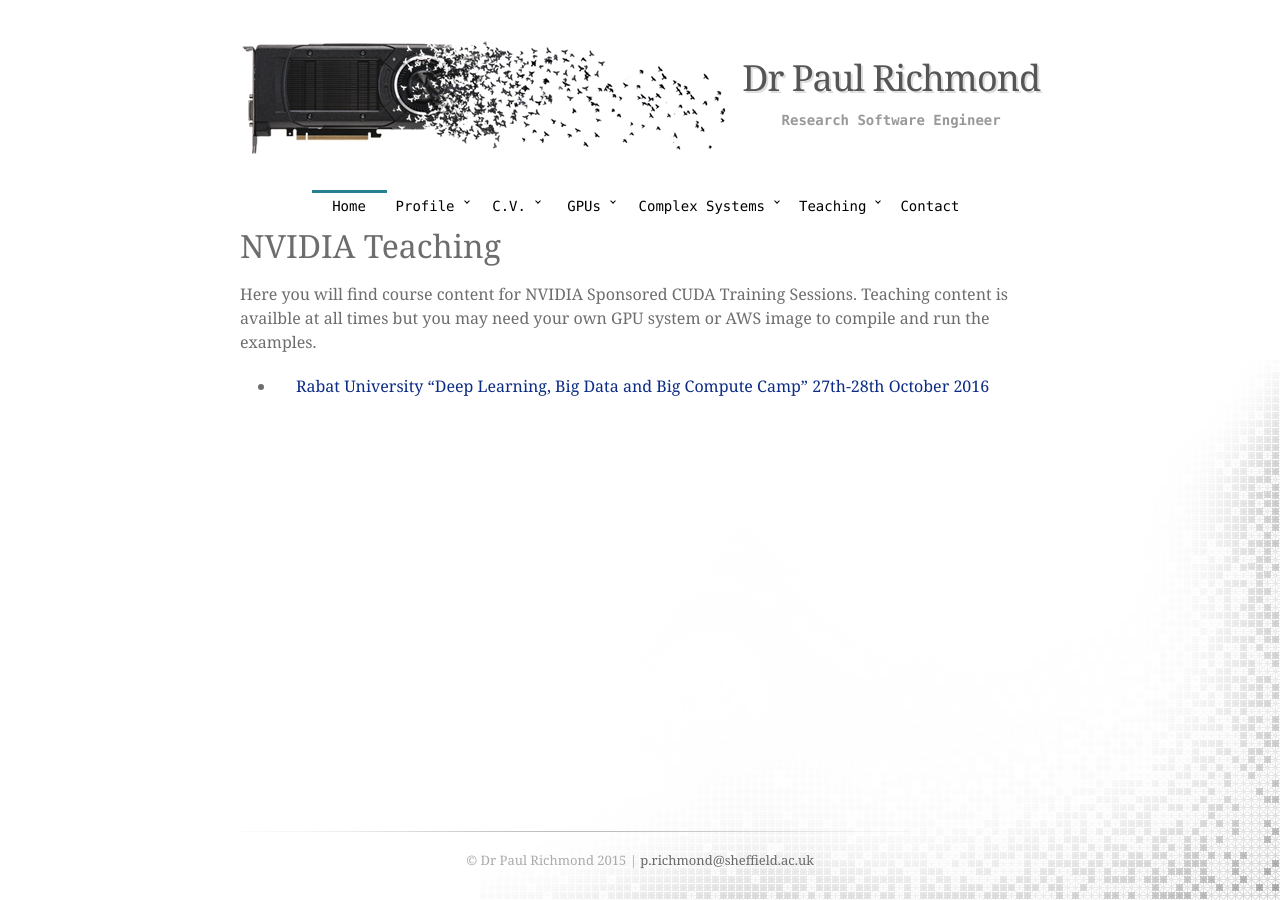
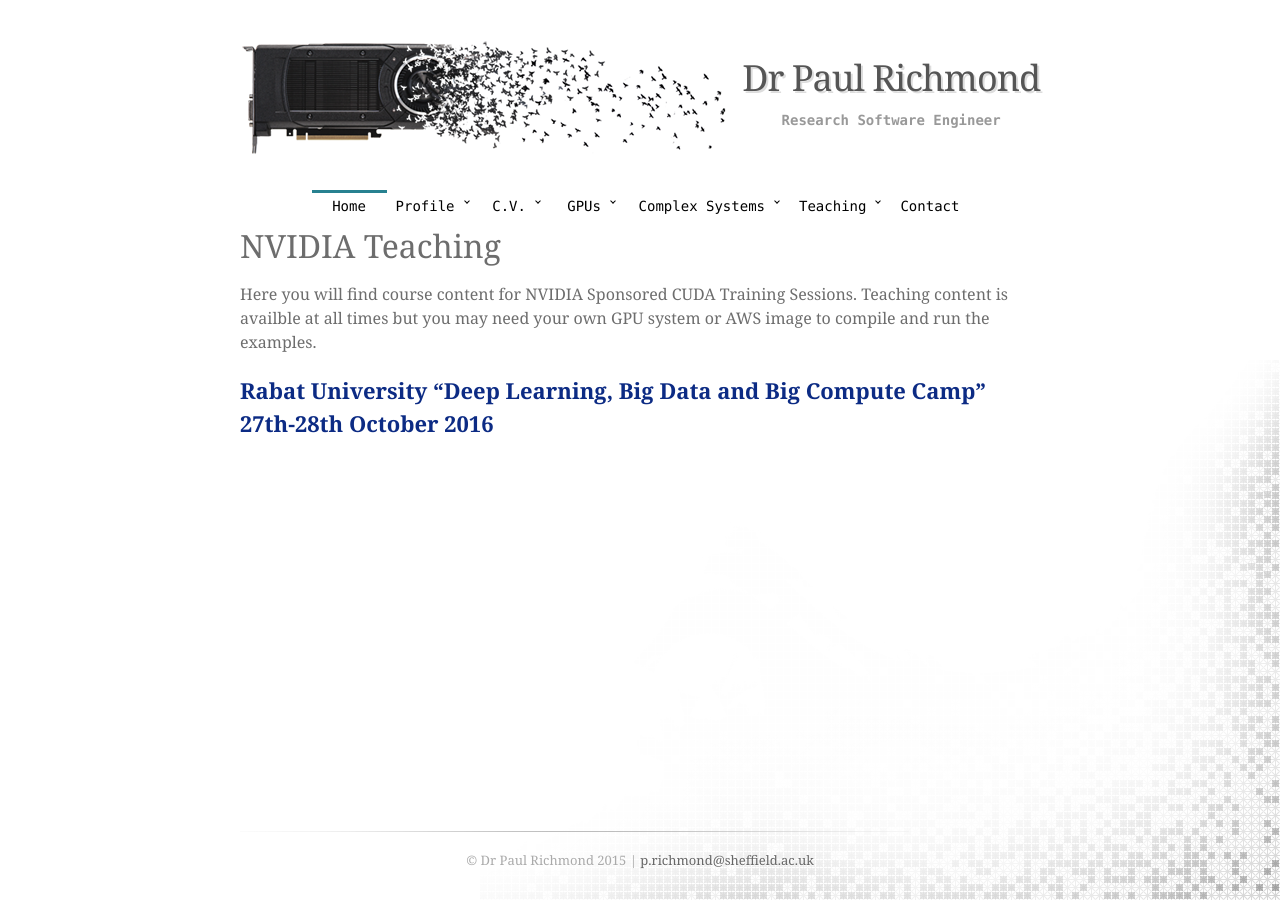
Before and after one commit to mondus/mondus.github.io, a Jekyll site: the page built from teaching/NVIDIA/index.md, in a window 1280 px wide. Built offline with Jekyll 4.4.1, drawn with Linux system fonts in a browser that asks for light colours; nearby versions of some CDN libraries; some web fonts are replaced.

```diff
--- a/teaching/NVIDIA/index.md
+++ b/teaching/NVIDIA/index.md
@@ -7,4 +7,4 @@ layout: homepage
 
 Here you will find course content for NVIDIA Sponsored CUDA Training Sessions. Teaching content is availble at all times but you may need your own GPU system or AWS image to compile and run the examples.
 
-* [Rabat University "Deep Learning, Big Data and Big Compute Camp" 27th-28th October 2016](./rabat)
+## [Rabat University "Deep Learning, Big Data and Big Compute Camp" 27th-28th October 2016](./rabat)
```
